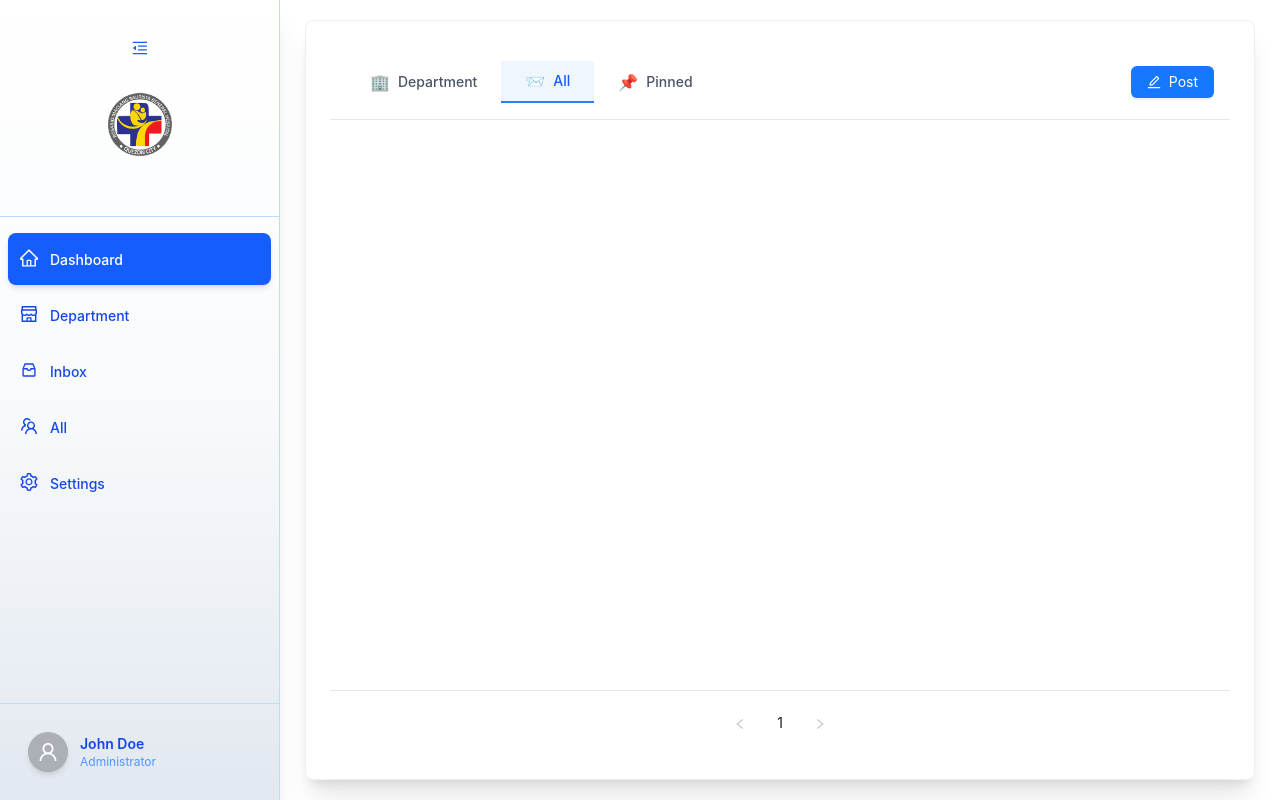
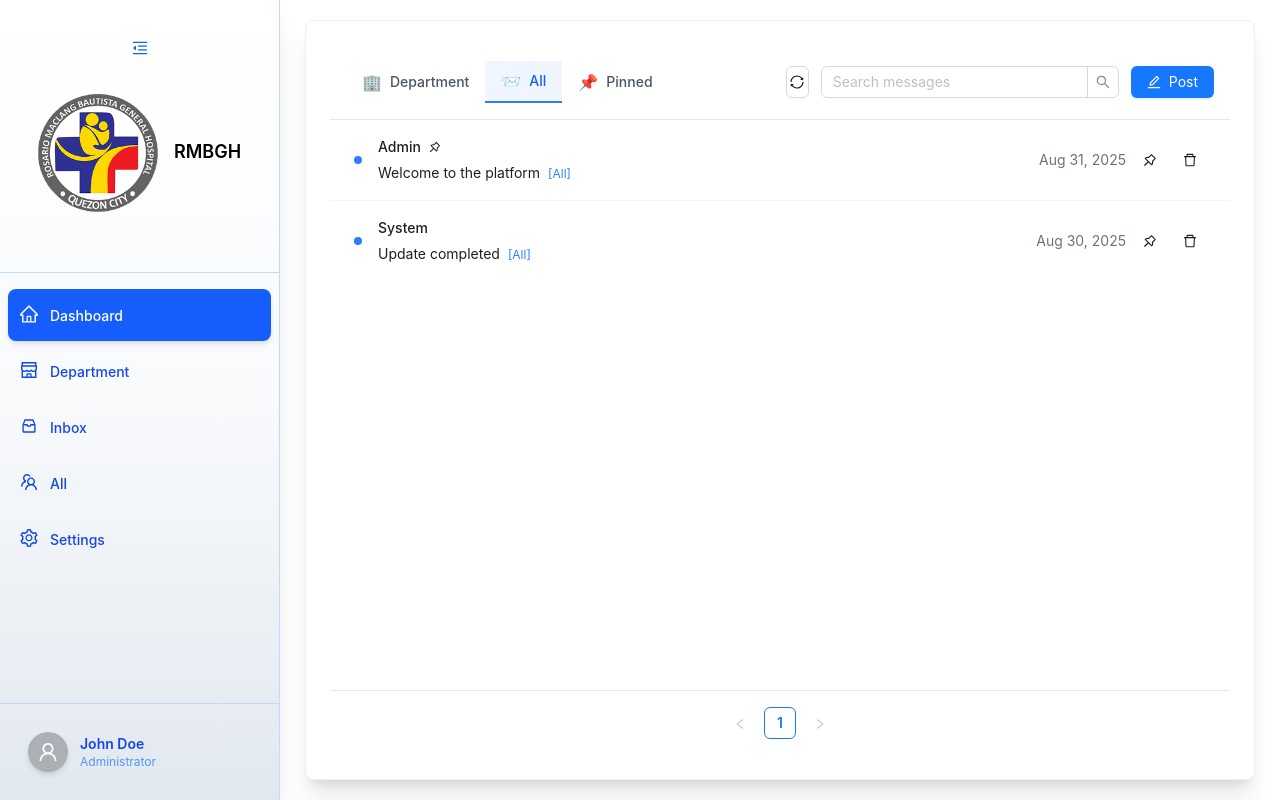
Before and after one commit to ColinArias23/MACLANG, a React (Vite) app: page /main in a window 1280 px wide. Built offline with nearby package versions, Linux system fonts and the light colour scheme.

Commit message:
feat: add searchbar,pagination, reload button, and add text in the rightside of logo in sidebar

```diff
--- a/src/modules/main/component/inboxinterface.jsx
+++ b/src/modules/main/component/inboxinterface.jsx
@@ -9,6 +9,8 @@ import {
   Popconfirm,
   Pagination,
   Select,
+  message as antMessage,
+  notification,
 } from "antd";
 import {
   EditOutlined,
@@ -21,6 +23,8 @@ import {
   ShareAltOutlined,
   CloseOutlined,
   SendOutlined,
+  ReloadOutlined,
+  SyncOutlined,
 } from "@ant-design/icons";
 
 const { Title, Text } = Typography;
@@ -28,15 +32,28 @@ const { TextArea } = Input;
 const { Option } = Select;
 
 const InboxInterface = () => {
+  const [count, setCount] = useState(0);
+  const [searchTerm, setSearchTerm] = useState("");
+  const [isReloading, setIsReloading] = useState(false);
+  const [api, contextHolder] = notification.useNotification();
   const [activeTab, setActiveTab] = useState("all");
   const [isComposeOpen, setIsComposeOpen] = useState(false);
   const [selectedMessage, setSelectedMessage] = useState(null);
   const [composeData, setComposeData] = useState({
     subject: "",
     message: "",
-    department: "", // ✅ fixed lowercase
+    department: "",
   });
-  const [messages, setMessages] = useState([
+  const getInitialMessages = () => {
+    const saved = localStorage.getItem("inboxMessages");
+    if (saved) {
+      try {
+        return JSON.parse(saved);
+      } catch {
+        return [];
+      }
+    }
+    return [
       {
         id: 1,
         sender: "Admin",
@@ -45,7 +62,7 @@ const InboxInterface = () => {
         email: "admin@example.com",
         isPinned: true,
         date: "Aug 31, 2025",
-      type: "direct",
+        department: "All",
       },
       {
         id: 2,
@@ -55,9 +72,58 @@ const InboxInterface = () => {
         email: "system@example.com",
         isPinned: false,
         date: "Aug 30, 2025",
-      type: "all",
+        department: "All",
       },
-  ]);
+    ];
+  };
+
+  const handleReloadClick = () => {
+    if (isReloading) return; // prevent multiple clicks
+    setIsReloading(true);
+    setTimeout(() => {
+      window.location.reload();
+    }, 1000); // 1 second spin animation before reload
+  };
+
+  const [messages, setMessages] = useState(getInitialMessages);
+  const listRef = useRef(null);
+  const [currentPage, setCurrentPage] = useState(1);
+  const [pageSize, setPageSize] = useState(5);
+
+  const handleSearchChange = (e) => {
+    const value = e.target.value;
+    setSearchTerm(value);
+
+    if (!value.trim()) {
+      setActiveTab("all");
+      return;
+    }
+
+    // Check filtered messages to decide which tab to activate
+    const lowerSearch = value.toLowerCase();
+
+    // Filter messages based on search including department, subject, sender
+    const searchFiltered = messages.filter((msg) => {
+      return (
+        msg.subject.toLowerCase().includes(lowerSearch) ||
+        msg.sender.toLowerCase().includes(lowerSearch) ||
+        (msg.department && msg.department.toLowerCase().includes(lowerSearch))
+      );
+    });
+
+    // Decide tab based on filtered results
+    if (searchFiltered.length === 0) {
+      setActiveTab("all"); // no results, fallback to all
+    } else if (searchFiltered.every((msg) => msg.isPinned)) {
+      setActiveTab("pinned");
+    } else if (
+      searchFiltered.some((msg) => msg.department && msg.department !== "All")
+    ) {
+      setActiveTab("department");
+    } else {
+      setActiveTab("all");
+    }
+  };
 
   const departments = [
     "All",
@@ -77,45 +143,65 @@ const InboxInterface = () => {
     { key: "pinned", label: "Pinned", icon: "📌" },
   ];
 
-  const [currentPage, setCurrentPage] = useState(1);
-  const [pageSize, setPageSize] = useState(5);
+  useEffect(() => {
+    if (count === 0) {
+      setCount(1);
+    }
+  }, [count]);
+  // 💾 Save to localStorage whenever messages change
+  useEffect(() => {
+    localStorage.setItem("inboxMessages", JSON.stringify(messages));
+  }, [messages]);
 
-  const listRef = useRef(null);
-
+  // Dynamically adjust page size based on height
   useEffect(() => {
     if (!listRef.current) return;
 
+    const observedElement = listRef.current;
+
     const resizeObserver = new ResizeObserver(() => {
-      const containerHeight = listRef.current.clientHeight;
-      const itemHeight = 72; // height per row (px)
+      if (!observedElement) return; // extra guard
+
+      const containerHeight = observedElement.clientHeight;
+      const itemHeight = 72;
       const visibleCount = Math.floor(containerHeight / itemHeight);
       setPageSize(visibleCount > 0 ? visibleCount : 5);
     });
 
-    resizeObserver.observe(listRef.current);
-    return () => resizeObserver.disconnect();
+    resizeObserver.observe(observedElement);
+
+    return () => {
+      resizeObserver.disconnect();
+    };
   }, []);
 
-  // Filters
+  const sortedMessages = [...messages].sort(
+    (a, b) => new Date(b.date) - new Date(a.date)
+  );
+
+  // Filter messages based on activeTab
   const filteredMessages = messages.filter((msg) => {
     if (activeTab === "department") {
-      return msg.department && msg.department !== "All"; // ✅ only dept-specific
+      if (!msg.department || msg.department === "All") return false;
+    } else if (activeTab === "all") {
+      if (msg.department !== "All") return false;
+    } else if (activeTab === "pinned") {
+      if (!msg.isPinned) return false;
     }
-    if (activeTab === "all") {
-      return msg.department === "All"; // ✅ only announcements for all
-    }
-    if (activeTab === "pinned") {
-      return msg.isPinned;
-    }
-    return true;
+
+    if (searchTerm.trim() === "") return true;
+    const lowerSearch = searchTerm.toLowerCase();
+    return (
+      msg.subject.toLowerCase().includes(lowerSearch) ||
+      msg.sender.toLowerCase().includes(lowerSearch) ||
+      (msg.department && msg.department.toLowerCase().includes(lowerSearch))
+    );
   });
 
   const currentIndex = selectedMessage
     ? filteredMessages.findIndex((m) => m.id === selectedMessage.id)
     : 0;
-  const totalMessages = filteredMessages.length;
 
-  // Handlers
   const handleMessageClick = (msg) => setSelectedMessage(msg);
   const handleBackToList = () => setSelectedMessage(null);
   const handleComposeOpen = () => setIsComposeOpen(true);
@@ -139,12 +225,20 @@ const InboxInterface = () => {
         hour: "2-digit",
         minute: "2-digit",
       }),
-      department: composeData.department || "All", // ✅ fallback to All if none selected
+      department: composeData.department || "All",
     };
-
     setMessages([newMessage, ...messages]);
     setIsComposeOpen(false);
     setComposeData({ subject: "", message: "", department: "" });
+    api.success(
+      {
+        message: "Success!",
+        description: "Your message has been posted successfully.",
+        placement: "topRight",
+        duration: 4,
+      },
+      []
+    );
   };
 
   const handleDelete = (id) => {
@@ -167,6 +261,7 @@ const InboxInterface = () => {
 
   return (
     <div className="w-full h-full flex flex-col">
+      {contextHolder}
       <Card
         className="shadow-xl border-0 rounded-xl overflow-hidden flex flex-col w-full h-full
                    [&>.ant-card-body]:flex [&>.ant-card-body]:flex-col
@@ -175,7 +270,8 @@ const InboxInterface = () => {
         {!selectedMessage ? (
           <>
             {/* Header */}
-            <div className="flex items-center justify-between p-4 border-b border-gray-200 flex-shrink-0">
+            <div className="flex items-center justify-between p-4 border-b border-gray-200 flex-shrink-0 gap-4">
+              {/* Tabs */}
               <div className="flex border-b-0">
                 {tabs.map((tab) => (
                   <button
@@ -184,7 +280,7 @@ const InboxInterface = () => {
                       setActiveTab(tab.key);
                       setCurrentPage(1);
                     }}
-                    className={`flex items-center gap-2 px-6 py-2 font-medium transition-all duration-200 cursor-pointer ${
+                    className={`flex items-center gap-2 px-4 py-2 font-medium transition-all duration-200 cursor-pointer ${
                       activeTab === tab.key
                         ? "text-blue-600 border-b-2 border-blue-500 bg-blue-50"
                         : "text-gray-600 hover:text-gray-800 hover:bg-gray-50"
@@ -195,6 +291,23 @@ const InboxInterface = () => {
                   </button>
                 ))}
               </div>
+
+              {/* Right side: Reload, Search, Post */}
+              <div className="flex items-center gap-3">
+                <Button
+                  icon={<SyncOutlined spin={isReloading} />}
+                  onClick={handleReloadClick}
+                  title="Reload messages"
+                  className="border border-gray-300 hover:border-gray-400"
+                />
+                <Input.Search
+                  placeholder="Search messages"
+                  value={searchTerm}
+                  onChange={handleSearchChange}
+                  allowClear
+                  className="w-64"
+                  enterButton={false}
+                />
                 <Button
                   type="primary"
                   icon={<EditOutlined />}
@@ -203,6 +316,7 @@ const InboxInterface = () => {
                 >
                   Post
                 </Button>
+              </div>
             </div>
 
             {/* Messages List */}
@@ -318,7 +432,7 @@ const InboxInterface = () => {
               </div>
               <div className="flex items-center gap-2 text-sm text-gray-500">
                 <span>
-                  {currentIndex + 1} of {totalMessages}
+                  {currentIndex + 1} of {filteredMessages.length}
                 </span>
                 <Button type="text" icon={<LeftOutlined />} size="small" />
                 <Button type="text" icon={<RightOutlined />} size="small" />
--- a/src/shared/layout/components/sidebar.jsx
+++ b/src/shared/layout/components/sidebar.jsx
@@ -114,10 +114,14 @@ function Sidebar({ isCollapsed, setIsCollapsed }) {
                 src={Maclang}
                 alt="RMBGH Logo"
                 className={`object-contain transition-all duration-300 ${
-                  isCollapsed ? "w-10 h-10" : "w-16 h-16"
+                  isCollapsed ? "w-10 h-10" : "w-30 h-30"
                 }`}
               />
             </div>
+            {/* Conditional rendering for the text */}
+            {!isCollapsed && (
+              <div className="ml-4 text-lg font-semibold">RMBGH</div>
+            )}
           </div>
         </div>
 
@@ -129,7 +133,7 @@ function Sidebar({ isCollapsed, setIsCollapsed }) {
                 key={item.key}
                 title={isCollapsed ? item.label : ""}
                 placement="right"
-                overlayClassName="sidebar-tooltip"
+                classNames={{ popper: "sidebar-tooltip" }}
               >
                 <div
                   onClick={() => handleMenuClick({ key: item.key })}
@@ -178,7 +182,7 @@ function Sidebar({ isCollapsed, setIsCollapsed }) {
             }}
             trigger={["click"]}
             placement={isCollapsed ? "topRight" : "top"}
-            overlayClassName="profile-dropdown"
+            classNames={{ popper: "profile-dropdown" }}
           >
             <div
               className={`flex items-center cursor-pointer hover:bg-blue-100 transition-all duration-200 rounded-lg ${
@@ -205,7 +209,7 @@ function Sidebar({ isCollapsed, setIsCollapsed }) {
         </div>
       </div>
 
-      <style jsx>{`
+      <style>{`
         .sidebar-tooltip .ant-tooltip-inner {
           background: #1e40af;
           color: white;
```
Lines whose indentation alone changed are shown as unchanged.
